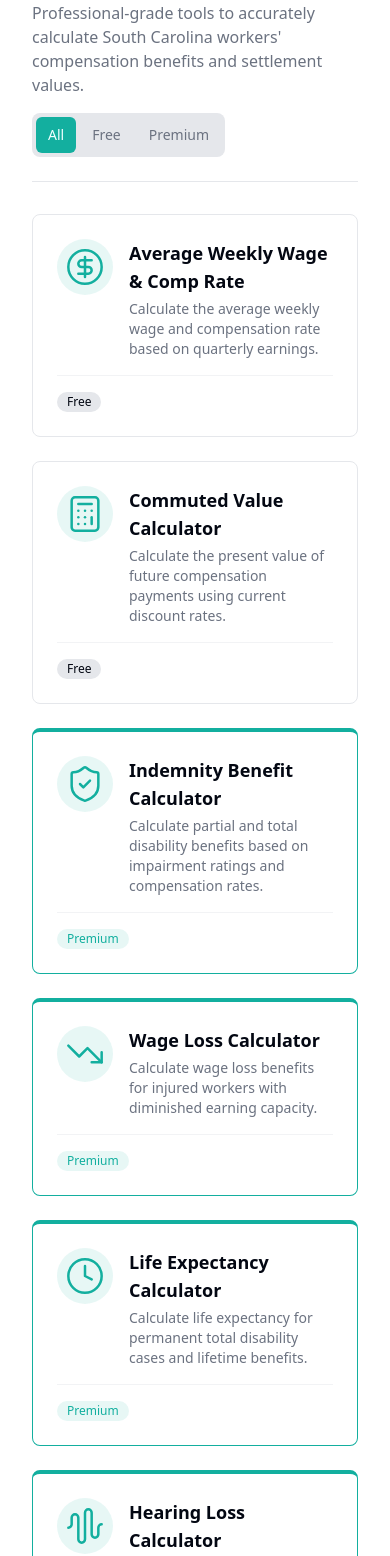
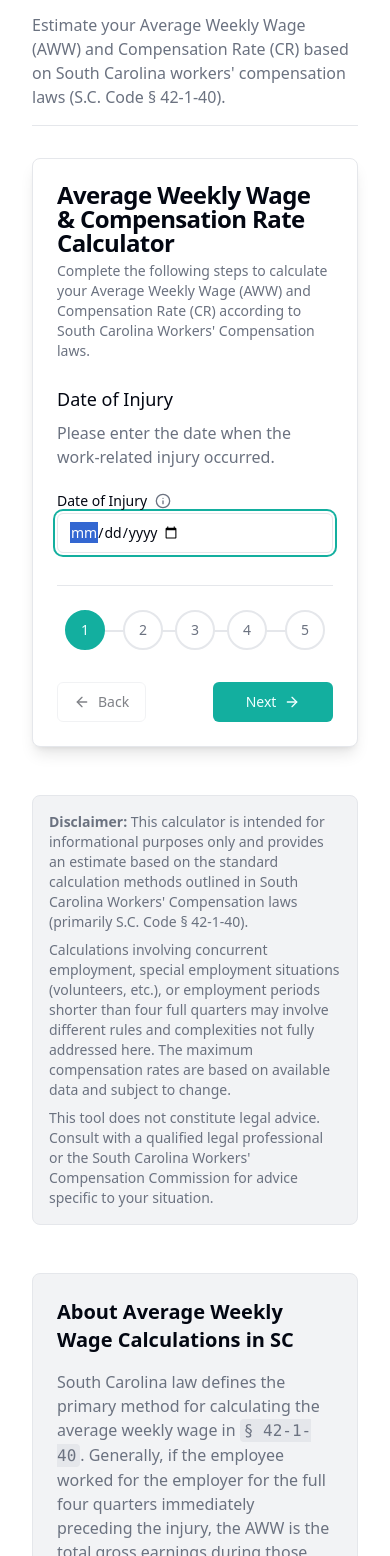
Before and after one commit to scottspivey/nextCompApp, a Next.js app in the folder next-comp-app/: page /Calculators/aww in a window 390 px wide. Shown: the part 2032-3588 px from the top of the page. Built offline with nearby package versions, Linux system fonts and the light colour scheme.

Commit message:
modified:   next-comp-app/app/Calculators/aww/page.tsx 	modified:   next-comp-app/app/Calculators/page.tsx

```diff
--- a/next-comp-app/app/Calculators/aww/page.tsx
+++ b/next-comp-app/app/Calculators/aww/page.tsx
@@ -1,213 +1,106 @@
-// app/Calculators/page.tsx
-'use client';
+// app/Calculators/aww/page.tsx
+// 'use client' // Required if you add paywall checks directly here
 
-import React, { useState } from 'react';
-import { useRouter } from 'next/navigation';
-import { Button } from '@/app/Components/ui/button'; // Import the themed Button
-import { cn } from "@/lib/utils"; // Assuming you have this utility
-// Import necessary Lucide icons
-import {
-  CircleDollarSign,
-  Calculator,
-  ShieldCheck,
-  TrendingDown,
-  Clock,
-  AudioWaveform,
-} from 'lucide-react';
+import React from "react";
+import Link from "next/link";
+import { Metadata } from "next";
+import { ChevronLeft } from "lucide-react";
+import { Button } from "@/app/Components/ui/button"; // Adjust path
+import { AwwCRCalculator } from "@/app/Components/AwwCRCalculator"; // Adjust path
+// Import authentication/subscription checking hooks or functions if needed
+// import { useAuth, useSubscription } from '@/app/hooks/...' // Example
 
-// Define calculator types and their information
-// Consider moving this data to a separate file (e.g., data/calculators.ts) if it grows
-const calculators = [
- {
-    id: 'aww',
-    name: 'Average Weekly Wage & Comp Rate',
-    description: 'Calculate the average weekly wage and compensation rate based on quarterly earnings.',
-    // Use Lucide icon
-    icon: <CircleDollarSign className="h-10 w-10 text-primary" strokeWidth={1.5} />,
-    path: '/Calculators/aww',
-    free: true
-  },
-  {
-    id: 'commuted',
-    name: 'Commuted Value Calculator',
-    description: 'Calculate the present value of future compensation payments using current discount rates.',
-    // Use Lucide icon
-    icon: <Calculator className="h-10 w-10 text-primary" strokeWidth={1.5} />,
-    path: '/Calculators/commuted',
-    free: true
-  },
-  {
-    id: 'indemnity',
-    name: 'Indemnity Benefit Calculator',
-    description: 'Calculate partial and total disability benefits based on impairment ratings and compensation rates.',
-    // Use Lucide icon
-    icon: <ShieldCheck className="h-10 w-10 text-primary" strokeWidth={1.5} />,
-    path: '/Calculators/indemnity',
-    free: false
-  },
-  {
-    id: 'wage-loss',
-    name: 'Wage Loss Calculator',
-    description: 'Calculate wage loss benefits for injured workers with diminished earning capacity.',
-    // Use Lucide icon
-    icon: <TrendingDown className="h-10 w-10 text-primary" strokeWidth={1.5} />,
-    path: '/Calculators/wage-loss',
-    free: false
-  },
-  {
-    id: 'life-expectancy',
-    name: 'Life Expectancy Calculator',
-    description: 'Calculate life expectancy for permanent total disability cases and lifetime benefits.',
-    // Use Lucide icon
-    icon: <Clock className="h-10 w-10 text-primary" strokeWidth={1.5} />,
-    path: '/Calculators/life-expectancy',
-    free: false
-  },
-  {
-    id: 'hearing-loss',
-    name: 'Hearing Loss Calculator',
-    description: 'Calculate benefits for occupational hearing loss claims based on audiogram results.',
-    // Use Lucide icon
-    icon: <AudioWaveform className="h-10 w-10 text-primary" strokeWidth={1.5} />,
-    path: '/Calculators/hearing-loss',
-    free: false
-  }
-];
+export const metadata: Metadata = {
+  title: "Average Weekly Wage Calculator | SC Workers&apos; Compensation",
+  description: "Calculate your Average Weekly Wage (AWW) and Compensation Rate (CR) according to South Carolina workers&apos; compensation laws.",
+  // Add other relevant meta tags if desired
+};
 
-const CalculatorsPage = () => {
-  const router = useRouter(); // Router is already initialized here
-  const [filterFree, setFilterFree] = useState<boolean | null>(null);
+export default function AwwCalculatorPage() {
+  // --- Paywall Check Example ---
+  // This is where you would typically check authentication and subscription status.
+  // The exact implementation depends on your auth/subscription setup (e.g., context, hooks, server-side checks).
 
-  const filteredCalculators = filterFree === null
-    ? calculators
-    : calculators.filter(calc => calc.free === filterFree);
+  // Example using hypothetical hooks:
+  // const { isAuthenticated, isLoading: authLoading } = useAuth();
+  // const { hasActiveSubscription, isLoading: subLoading } = useSubscription();
 
-  const checkAccess = (calc: typeof calculators[0]): boolean => {
-    if (calc.free) return true;
-    const isLoggedIn = false; // Replace with actual auth check
-    const isPremiumUser = false; // Replace with actual subscription check
-    if (!isLoggedIn) {
-      router.push(`/login?returnTo=${calc.path}`);
-      return false;
-    } else if (!isPremiumUser) {
-      router.push('/pricing');
-      return false;
-    }
-    return true;
-  };
+  // if (authLoading || subLoading) {
+  //   return <div>Loading...</div>; // Or a proper loading skeleton
+  // }
 
-  const handleCalculatorClick = (calc: typeof calculators[0]) => {
-    if (checkAccess(calc)) {
-      router.push(calc.path);
-    }
-  };
+  // if (!isAuthenticated) {
+  //   // Redirect to login or show a message/component prompting login
+  //   // return <RedirectToLogin />;
+  //   return (
+  //       <div className="container mx-auto p-6 text-center">
+  //           <h1 className="text-2xl font-semibold mb-4">Access Denied</h1>
+  //           <p className="mb-4">Please log in to use the calculators.</p>
+  //           <Link href="/login">
+  //               <Button>Log In</Button>
+  //           </Link>
+  //       </div>
+  //   );
+  // }
 
+  // if (!hasActiveSubscription) {
+  //   // Show a message/component prompting subscription
+  //   return (
+  //       <div className="container mx-auto p-6 text-center">
+  //           <h1 className="text-2xl font-semibold mb-4">Subscription Required</h1>
+  //           <p className="mb-4">Access to calculators requires an active subscription.</p>
+  //           <Link href="/subscribe">
+  //               <Button>Subscribe Now</Button>
+  //           </Link>
+  //       </div>
+  //   );
+  // }
+
+  // If authenticated and subscribed (or if it's a public calculator), render the content:
   return (
-    <div className="container mx-auto py-8 px-4 md:py-12 lg:py-16 bg-background">
-      {/* Header Section */}
-      <div className="flex flex-col md:flex-row justify-between items-start md:items-center mb-8 md:mb-12 pb-6 border-b border-border">
-        <div>
-          <h1 className="text-3xl md:text-4xl font-bold text-foreground mb-2">Workers&apos; Compensation Calculators</h1>
-          <p className="text-muted-foreground max-w-2xl">
-            Professional-grade tools to accurately calculate South Carolina workers&apos; compensation
-            benefits and settlement values.
+    <div className="container mx-auto p-4 md:p-6 lg:p-8"> {/* Added responsive padding */}
+      {/* Back Button */}
+      <div className="mb-6">
+        <Link href="/Calculators" passHref legacyBehavior>
+          <Button variant="outline" className="inline-flex items-center gap-2 rounded-md transition-colors hover:bg-accent hover:text-accent-foreground focus-visible:outline-none focus-visible:ring-1 focus-visible:ring-ring">
+            <ChevronLeft className="h-4 w-4" />
+            Back to All Calculators
+          </Button>
+        </Link>
+      </div>
+
+      {/* Page Header */}
+      <div className="mb-8 border-b pb-4">
+        <h1 className="text-3xl font-bold tracking-tight md:text-4xl">Average Weekly Wage Calculator</h1>
+        <p className="text-muted-foreground mt-2 max-w-2xl">
+          Estimate your Average Weekly Wage (AWW) and Compensation Rate (CR) based on
+          South Carolina workers&apos; compensation laws (S.C. Code § 42-1-40).
+        </p>
+      </div>
+
+      {/* Calculator Component */}
+      <AwwCRCalculator />
+
+      {/* Informational Section */}
+      <div className="mt-12 bg-muted/50 p-6 rounded-lg border">
+        <h2 className="text-xl font-semibold mb-4 text-foreground">About Average Weekly Wage Calculations in SC</h2>
+        <div className="space-y-4 text-muted-foreground">
+          <p>
+            South Carolina law defines the primary method for calculating the average weekly wage in <code className="font-mono bg-muted px-1 py-0.5 rounded">§ 42-1-40</code>.
+            Generally, if the employee worked for the employer for the full four quarters immediately preceding the injury, the AWW is the total gross earnings during those four quarters divided by 52 weeks.
+          </p>
+          <p>
+            The weekly compensation rate is typically two-thirds (66.67%) of the calculated AWW. However, this amount is subject to
+            the <strong className="text-foreground">maximum weekly compensation rate</strong> set by the state for the specific year the injury occurred. Your compensation rate cannot exceed this maximum, regardless of how high your AWW is.
+          </p>
+          <p>
+            The law also outlines <strong className="text-foreground">alternative calculation methods</strong> for situations where the employee worked less than four quarters, had concurrent employment, or falls into special categories (like certain volunteers). These methods can be more complex and may require information not included in this basic calculator.
+          </p>
+          <p>
+             Always refer to the official statute or consult with a legal professional for guidance on specific cases.
           </p>
         </div>
-        {/* Filter Buttons */}
-        <div className="mt-4 md:mt-0 flex items-center space-x-1 p-1 bg-muted rounded-lg">
-           <Button
-             variant={filterFree === null ? 'default' : 'ghost'}
-             size="sm"
-             onClick={() => setFilterFree(null)}
-             className={cn("transition-colors", filterFree !== null && "text-muted-foreground")}
-           >
-             All
-           </Button>
-           <Button
-             variant={filterFree === true ? 'default' : 'ghost'}
-             size="sm"
-             onClick={() => setFilterFree(true)}
-             className={cn("transition-colors", filterFree !== true && "text-muted-foreground")}
-           >
-             Free
-           </Button>
-           <Button
-             variant={filterFree === false ? 'default' : 'ghost'}
-             size="sm"
-             onClick={() => setFilterFree(false)}
-             className={cn("transition-colors", filterFree !== false && "text-muted-foreground")}
-           >
-             Premium
-           </Button>
-        </div>
-      </div>
-
-      {/* Calculator Grid */}
-      <div className="grid grid-cols-1 md:grid-cols-2 lg:grid-cols-3 gap-6">
-        {filteredCalculators.map((calc) => (
-          <div
-            key={calc.id}
-            onClick={() => handleCalculatorClick(calc)}
-            className={cn(
-                "bg-card rounded-lg border border-border p-6 transition-all duration-200 hover:shadow-md hover:-translate-y-1 cursor-pointer group relative overflow-hidden",
-                !calc.free && "border-t-4 border-primary"
-            )}
-          >
-            <div className="flex items-start mb-4">
-              {/* Icon container now renders Lucide icon */}
-              <div className="mr-4 flex-shrink-0 p-2 bg-primary/10 rounded-full">
-                {calc.icon}
-              </div>
-              <div>
-                <h3 className="text-lg font-semibold text-foreground mb-1 group-hover:text-primary transition-colors">{calc.name}</h3>
-                <p className="text-muted-foreground text-sm">{calc.description}</p>
-              </div>
-            </div>
-            <div className="flex justify-between items-center mt-4 pt-4 border-t border-border/50">
-              <span className={cn(
-                  "text-xs font-medium px-2.5 py-0.5 rounded-full",
-                  calc.free
-                    ? 'bg-secondary text-secondary-foreground'
-                    : 'bg-primary/10 text-primary'
-              )}>
-                {calc.free ? 'Free' : 'Premium'}
-              </span>
-              <span className="text-primary font-medium text-sm opacity-0 group-hover:opacity-100 transition-opacity duration-200">
-                  Use Calculator &rarr;
-              </span>
-            </div>
-          </div>
-        ))}
-      </div>
-
-      {/* No Results Message */}
-      {!filteredCalculators.length && (
-        <div className="text-center py-16">
-          <h3 className="text-xl text-muted-foreground mb-4">No calculators match your filter.</h3>
-          <Button
-            onClick={() => setFilterFree(null)}
-            variant="outline"
-          >
-            Show All Calculators
-          </Button>
-        </div>
-      )}
-
-      {/* "Need Help" Section */}
-      <div className="mt-16 md:mt-20 lg:mt-24 bg-muted p-8 rounded-lg text-center">
-        <h2 className="text-2xl font-bold text-foreground mb-4">Need Help Choosing?</h2>
-        <p className="text-muted-foreground mb-6 max-w-xl mx-auto">
-          Not sure which calculator to use? Our guides can help you determine the right tool for your specific case.
-        </p>
-        <Button
-            variant="secondary"
-            onClick={() => router.push('/resources')}
-        >
-          View Calculation Guides &rarr;
-        </Button>
       </div>
     </div>
   );
-};
-
-export default CalculatorsPage;
+}
--- a/next-comp-app/app/Calculators/page.tsx
+++ b/next-comp-app/app/Calculators/page.tsx
@@ -2,24 +2,28 @@
 'use client';
 
 import React, { useState } from 'react';
-import Link from 'next/link';
 import { useRouter } from 'next/navigation';
 import { Button } from '@/app/Components/ui/button'; // Import the themed Button
 import { cn } from "@/lib/utils"; // Assuming you have this utility
+// Import necessary Lucide icons
+import {
+  CircleDollarSign,
+  Calculator,
+  ShieldCheck,
+  TrendingDown,
+  Clock,
+  AudioWaveform,
+} from 'lucide-react';
 
 // Define calculator types and their information
 // Consider moving this data to a separate file (e.g., data/calculators.ts) if it grows
 const calculators = [
-  {
+ {
     id: 'aww',
     name: 'Average Weekly Wage & Comp Rate',
     description: 'Calculate the average weekly wage and compensation rate based on quarterly earnings.',
-    // Updated icon color to use primary theme color
-    icon: (
-      <svg xmlns="http://www.w3.org/2000/svg" className="h-10 w-10 text-primary" fill="none" viewBox="0 0 24 24" stroke="currentColor" strokeWidth={1.5}>
-        <path strokeLinecap="round" strokeLinejoin="round" d="M12 8c-1.657 0-3 .895-3 2s1.343 2 3 2 3 .895 3 2-1.343 2-3 2m0-8c1.11 0 2.08.402 2.599 1M12 8V7m0 1v8m0 0v1m0-1c-1.11 0-2.08-.402-2.599-1M21 12a9 9 0 11-18 0 9 9 0 0118 0z" />
-      </svg>
-    ),
+    // Use Lucide icon
+    icon: <CircleDollarSign className="h-10 w-10 text-primary" strokeWidth={1.5} />,
     path: '/Calculators/aww',
     free: true
   },
@@ -27,12 +31,8 @@ const calculators = [
     id: 'commuted',
     name: 'Commuted Value Calculator',
     description: 'Calculate the present value of future compensation payments using current discount rates.',
-    // Updated icon color
-    icon: (
-       <svg xmlns="http://www.w3.org/2000/svg" className="h-10 w-10 text-primary" fill="none" viewBox="0 0 24 24" stroke="currentColor" strokeWidth={1.5}>
-        <path strokeLinecap="round" strokeLinejoin="round" d="M9 7h6m0 10v-3m-3 3h.01M9 17h.01M9 14h.01M12 14h.01M15 11h.01M12 11h.01M9 11h.01M7 21h10a2 2 0 002-2V5a2 2 0 00-2-2H7a2 2 0 00-2 2v14a2 2 0 002 2z" />
-      </svg>
-    ),
+    // Use Lucide icon
+    icon: <Calculator className="h-10 w-10 text-primary" strokeWidth={1.5} />,
     path: '/Calculators/commuted',
     free: true
   },
@@ -40,12 +40,8 @@ const calculators = [
     id: 'indemnity',
     name: 'Indemnity Benefit Calculator',
     description: 'Calculate partial and total disability benefits based on impairment ratings and compensation rates.',
-     // Updated icon color
-    icon: (
-       <svg xmlns="http://www.w3.org/2000/svg" className="h-10 w-10 text-primary" fill="none" viewBox="0 0 24 24" stroke="currentColor" strokeWidth={1.5}>
-         <path strokeLinecap="round" strokeLinejoin="round" d="M9 12l2 2 4-4m5.618-4.016A11.955 11.955 0 0112 2.944a11.955 11.955 0 01-8.618 3.04A12.02 12.02 0 003 9c0 5.591 3.824 10.29 9 11.622 5.176-1.332 9-6.03 9-11.622 0-1.042-.205-2.04-.582-2.95z" />
-       </svg>
-    ),
+    // Use Lucide icon
+    icon: <ShieldCheck className="h-10 w-10 text-primary" strokeWidth={1.5} />,
     path: '/Calculators/indemnity',
     free: false
   },
@@ -53,12 +49,8 @@ const calculators = [
     id: 'wage-loss',
     name: 'Wage Loss Calculator',
     description: 'Calculate wage loss benefits for injured workers with diminished earning capacity.',
-     // Updated icon color
-    icon: (
-       <svg xmlns="http://www.w3.org/2000/svg" className="h-10 w-10 text-primary" fill="none" viewBox="0 0 24 24" stroke="currentColor" strokeWidth={1.5}>
-         <path strokeLinecap="round" strokeLinejoin="round" d="M12 8v4m0 4h.01M21 12a9 9 0 11-18 0 9 9 0 0118 0z" />
-       </svg>
-    ),
+    // Use Lucide icon
+    icon: <TrendingDown className="h-10 w-10 text-primary" strokeWidth={1.5} />,
     path: '/Calculators/wage-loss',
     free: false
   },
@@ -66,12 +58,8 @@ const calculators = [
     id: 'life-expectancy',
     name: 'Life Expectancy Calculator',
     description: 'Calculate life expectancy for permanent total disability cases and lifetime benefits.',
-     // Updated icon color
-    icon: (
-       <svg xmlns="http://www.w3.org/2000/svg" className="h-10 w-10 text-primary" fill="none" viewBox="0 0 24 24" stroke="currentColor" strokeWidth={1.5}>
-         <path strokeLinecap="round" strokeLinejoin="round" d="M12 8v4l3 3m6-3a9 9 0 11-18 0 9 9 0 0118 0z" />
-       </svg>
-    ),
+    // Use Lucide icon
+    icon: <Clock className="h-10 w-10 text-primary" strokeWidth={1.5} />,
     path: '/Calculators/life-expectancy',
     free: false
   },
@@ -79,73 +67,57 @@ const calculators = [
     id: 'hearing-loss',
     name: 'Hearing Loss Calculator',
     description: 'Calculate benefits for occupational hearing loss claims based on audiogram results.',
-     // Updated icon color
-    icon: (
-       <svg xmlns="http://www.w3.org/2000/svg" className="h-10 w-10 text-primary" fill="none" viewBox="0 0 24 24" stroke="currentColor" strokeWidth={1.5}>
-         <path strokeLinecap="round" strokeLinejoin="round" d="M9 19V6l12-3v13M9 19c0 1.105-1.343 2-3 2s-3-.895-3-2 1.343-2 3-2 3 .895 3 2zm12-3c0 1.105-1.343 2-3 2s-3-.895-3-2 1.343-2 3-2 3 .895 3 2zM9 10l12-3" />
-       </svg>
-    ),
+    // Use Lucide icon
+    icon: <AudioWaveform className="h-10 w-10 text-primary" strokeWidth={1.5} />,
     path: '/Calculators/hearing-loss',
     free: false
   }
 ];
 
 const CalculatorsPage = () => {
-  const router = useRouter();
-  const [filterFree, setFilterFree] = useState<boolean | null>(null); // null = All, true = Free, false = Premium
+  const router = useRouter(); // Router is already initialized here
+  const [filterFree, setFilterFree] = useState<boolean | null>(null);
 
-  // Filter calculators based on the free/premium filter
   const filteredCalculators = filterFree === null
     ? calculators
     : calculators.filter(calc => calc.free === filterFree);
 
-  // Placeholder for authentication/subscription check
   const checkAccess = (calc: typeof calculators[0]): boolean => {
-    if (calc.free) {
-      return true; // Free calculators are always accessible
-    }
-    // --- Placeholder Logic ---
-    // In a real app, replace these with actual checks using your auth context/state
-    const isLoggedIn = false; // Example: Replace with actual check
-    const isPremiumUser = false; // Example: Replace with actual check
-    // --- End Placeholder ---
-
+    if (calc.free) return true;
+    const isLoggedIn = false; // Replace with actual auth check
+    const isPremiumUser = false; // Replace with actual subscription check
     if (!isLoggedIn) {
-      router.push(`/login?returnTo=${calc.path}`); // Redirect to login
+      router.push(`/login?returnTo=${calc.path}`);
       return false;
     } else if (!isPremiumUser) {
-      router.push('/pricing'); // Redirect to pricing/upgrade
+      router.push('/pricing');
       return false;
     }
-    return true; // User is logged in and premium
+    return true;
   };
-
 
   const handleCalculatorClick = (calc: typeof calculators[0]) => {
     if (checkAccess(calc)) {
-      router.push(calc.path); // Navigate if access granted
+      router.push(calc.path);
     }
   };
 
   return (
-    // Use theme background color
     <div className="container mx-auto py-8 px-4 md:py-12 lg:py-16 bg-background">
       {/* Header Section */}
       <div className="flex flex-col md:flex-row justify-between items-start md:items-center mb-8 md:mb-12 pb-6 border-b border-border">
         <div>
-          {/* Use theme colors for text */}
           <h1 className="text-3xl md:text-4xl font-bold text-foreground mb-2">Workers&apos; Compensation Calculators</h1>
           <p className="text-muted-foreground max-w-2xl">
             Professional-grade tools to accurately calculate South Carolina workers&apos; compensation
             benefits and settlement values.
           </p>
         </div>
-
-        {/* Filter Buttons - Using themed Button component */}
+        {/* Filter Buttons */}
         <div className="mt-4 md:mt-0 flex items-center space-x-1 p-1 bg-muted rounded-lg">
            <Button
-             variant={filterFree === null ? 'default' : 'ghost'} // Active state uses 'default' variant
-             size="sm" // Smaller buttons for filter group
+             variant={filterFree === null ? 'default' : 'ghost'}
+             size="sm"
              onClick={() => setFilterFree(null)}
              className={cn("transition-colors", filterFree !== null && "text-muted-foreground")}
            >
@@ -176,42 +148,30 @@ const CalculatorsPage = () => {
           <div
             key={calc.id}
             onClick={() => handleCalculatorClick(calc)}
-            // Use theme colors for card, border, shadow, hover effects
             className={cn(
                 "bg-card rounded-lg border border-border p-6 transition-all duration-200 hover:shadow-md hover:-translate-y-1 cursor-pointer group relative overflow-hidden",
-                !calc.free && "border-t-4 border-primary" // Use primary color border for premium
+                !calc.free && "border-t-4 border-primary"
             )}
           >
-            {/* Premium Indicator Ribbon (Optional Alternative) */}
-            {/* {!calc.free && (
-                <div className="absolute top-0 right-0 px-2 py-0.5 bg-primary text-primary-foreground text-xs font-bold rounded-bl-md">PREMIUM</div>
-            )} */}
-
             <div className="flex items-start mb-4">
-              {/* Icon container */}
+              {/* Icon container now renders Lucide icon */}
               <div className="mr-4 flex-shrink-0 p-2 bg-primary/10 rounded-full">
                 {calc.icon}
               </div>
-              {/* Text content */}
               <div>
-                 {/* Use theme colors */}
                 <h3 className="text-lg font-semibold text-foreground mb-1 group-hover:text-primary transition-colors">{calc.name}</h3>
                 <p className="text-muted-foreground text-sm">{calc.description}</p>
               </div>
             </div>
-
-            {/* Footer with Badge and Link */}
             <div className="flex justify-between items-center mt-4 pt-4 border-t border-border/50">
-               {/* Styled Badges */}
               <span className={cn(
-                  "text-xs font-medium px-2.5 py-0.5 rounded-full", // Adjusted padding/shape
+                  "text-xs font-medium px-2.5 py-0.5 rounded-full",
                   calc.free
-                    ? 'bg-secondary text-secondary-foreground' // Use secondary for free
-                    : 'bg-primary/10 text-primary' // Use primary accent for premium
+                    ? 'bg-secondary text-secondary-foreground'
+                    : 'bg-primary/10 text-primary'
               )}>
                 {calc.free ? 'Free' : 'Premium'}
               </span>
-              {/* Use theme color for link */}
               <span className="text-primary font-medium text-sm opacity-0 group-hover:opacity-100 transition-opacity duration-200">
                   Use Calculator &rarr;
               </span>
@@ -222,12 +182,11 @@ const CalculatorsPage = () => {
 
       {/* No Results Message */}
       {!filteredCalculators.length && (
-        <div className="text-center py-16"> {/* Increased padding */}
+        <div className="text-center py-16">
           <h3 className="text-xl text-muted-foreground mb-4">No calculators match your filter.</h3>
-           {/* Use themed Button */}
           <Button
             onClick={() => setFilterFree(null)}
-            variant="outline" // Use outline variant
+            variant="outline"
           >
             Show All Calculators
           </Button>
@@ -235,16 +194,16 @@ const CalculatorsPage = () => {
       )}
 
       {/* "Need Help" Section */}
-      <div className="mt-16 md:mt-20 lg:mt-24 bg-muted p-8 rounded-lg text-center"> {/* Increased margin, padding */}
+      <div className="mt-16 md:mt-20 lg:mt-24 bg-muted p-8 rounded-lg text-center">
         <h2 className="text-2xl font-bold text-foreground mb-4">Need Help Choosing?</h2>
         <p className="text-muted-foreground mb-6 max-w-xl mx-auto">
           Not sure which calculator to use? Our guides can help you determine the right tool for your specific case.
         </p>
-         {/* Use themed Button */}
-        <Button asChild variant="secondary"> {/* Use secondary variant */}
-          <Link href="/resources">
-            View Calculation Guides &rarr;
-          </Link>
+        <Button
+            variant="secondary"
+            onClick={() => router.push('/resources')}
+        >
+          View Calculation Guides &rarr;
         </Button>
       </div>
     </div>
```
